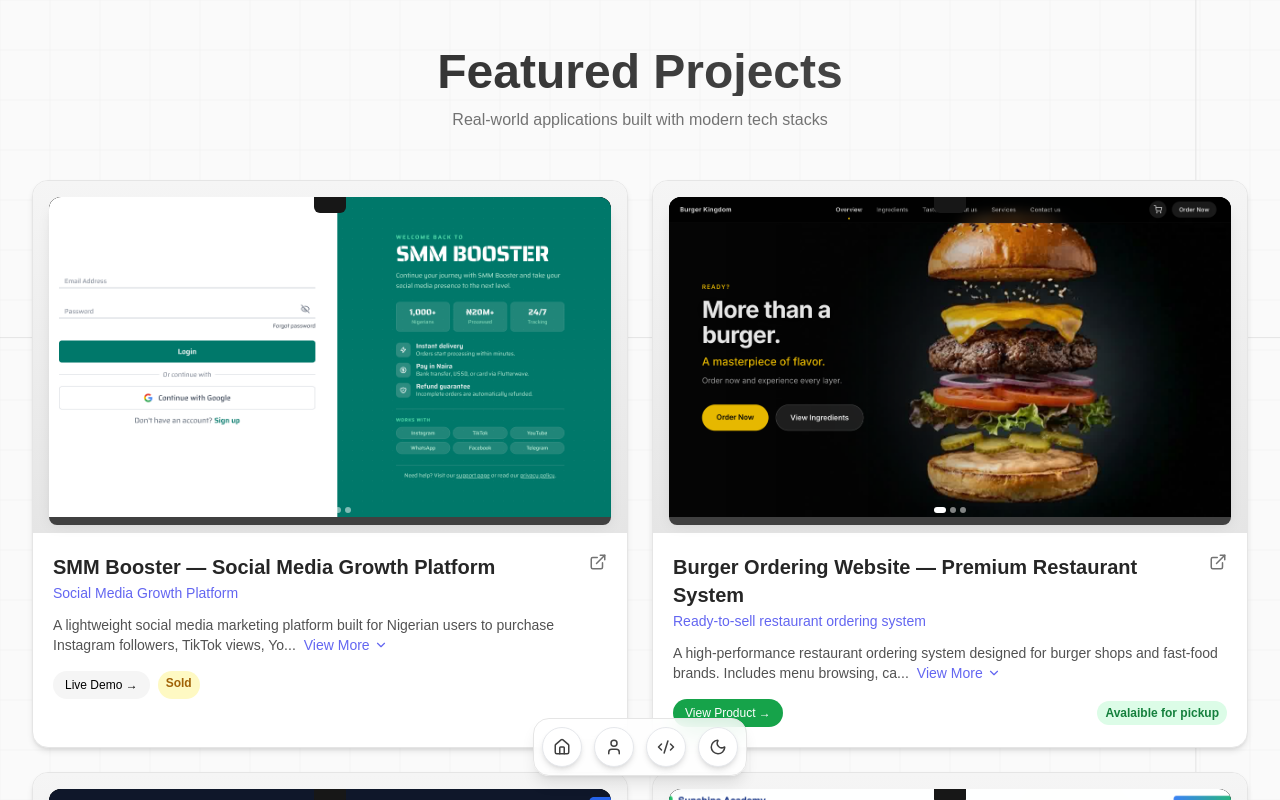
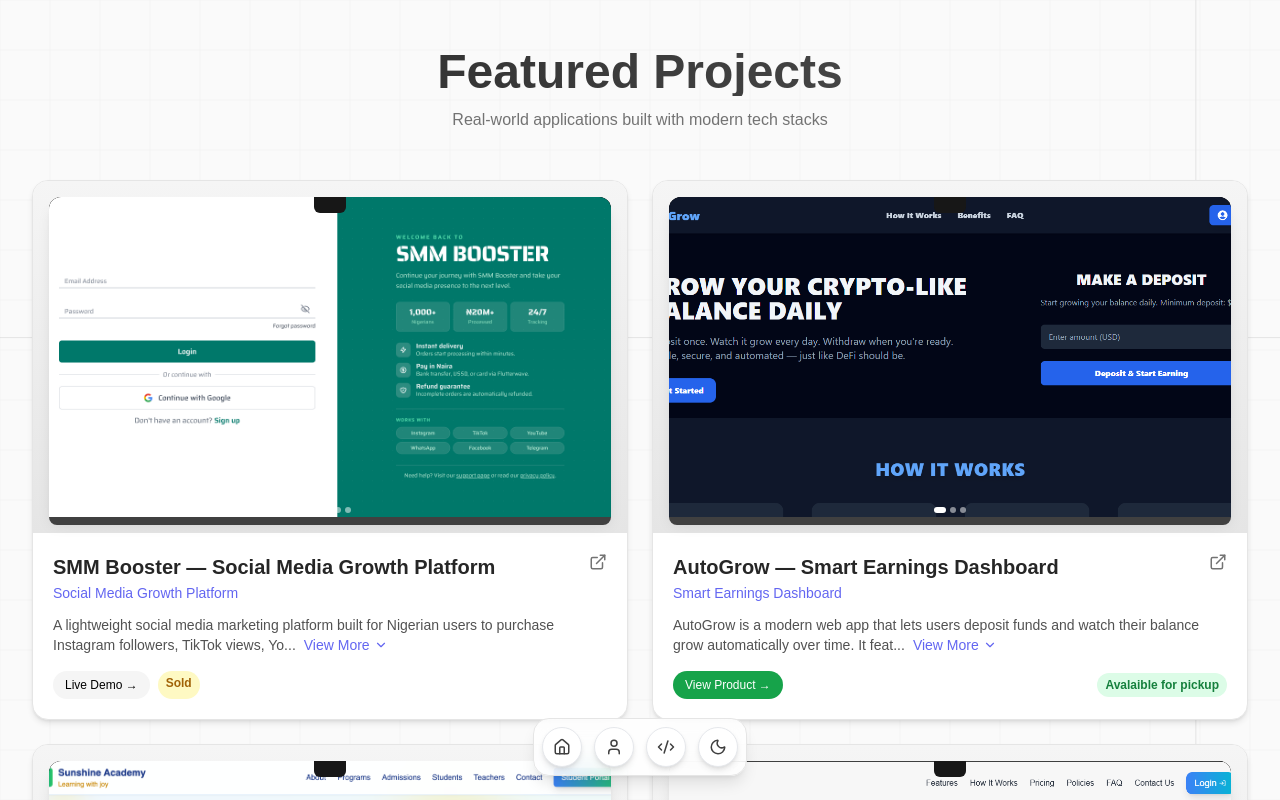
Before and after one commit to prospersamuel/My_Portfolio, a React (Vite) app: page /projects in a window 1280 px wide. Shown: the top 800 px of the page. Built offline with nearby package versions, Linux system fonts and the light colour scheme; what @midudev/tailwind-animations would draw is missing.

Commit message:
Comment out unused burger images and project details for cleaner code

```diff
--- a/src/pages/Project/Project.jsx
+++ b/src/pages/Project/Project.jsx
@@ -24,9 +24,9 @@
 import smmboosterOrder from '../../assets/Projectimages/SMM-booster/smmbooster-order.png';
 
 // import burgerHome from '../../assets/Projectimages/BurgerWebsite/burger-website-home.png';
-import burgerHome2 from '../../assets/Projectimages/BurgerWebsite/burgerhomesecond.png';
-import burgerOrderPage from '../../assets/Projectimages/BurgerWebsite/burger-order-page.png';
-import burgercheckout from '../../assets/Projectimages/BurgerWebsite/burgercheckout.png';
+// import burgerHome2 from '../../assets/Projectimages/BurgerWebsite/burgerhomesecond.png';
+// import burgerOrderPage from '../../assets/Projectimages/BurgerWebsite/burger-order-page.png';
+// import burgercheckout from '../../assets/Projectimages/BurgerWebsite/burgercheckout.png';
 
 import { ChevronLeft, ChevronRight, ChevronDown, ChevronUp, ExternalLink } from 'lucide-react';
 import { useApp } from "../../context/Appcontext";
@@ -142,22 +142,22 @@
       status: "sold"
     },
 
-        {
-  id: 1,
-  title: "Burger Ordering Website — Premium Restaurant System",
-  tagline: "Ready-to-sell restaurant ordering system",
-  description:
-    "A high-performance restaurant ordering system designed for burger shops and fast-food brands. Includes menu browsing, cart system, checkout flow, and mobile-first UX optimized for conversions. Built to help restaurants take orders online without relying on WhatsApp or phone calls.",
-  link: "https://burger-website-neon.vercel.app/",
-  highlights: [
-    "Fully responsive online ordering system",
-    "Cart + checkout flow optimized for speed",
-    "Restaurant-ready UI with premium animations",
-    "Can be rebranded for any food business",
-  ],
-  images: [ burgerHome2, burgerOrderPage, burgercheckout],
-  status: "Available for purchase",
-},
+//         {
+//   id: 1,
+//   title: "Burger Ordering Website — Premium Restaurant System",
+//   tagline: "Ready-to-sell restaurant ordering system",
+//   description:
+//     "A high-performance restaurant ordering system designed for burger shops and fast-food brands. Includes menu browsing, cart system, checkout flow, and mobile-first UX optimized for conversions. Built to help restaurants take orders online without relying on WhatsApp or phone calls.",
+//   link: "https://burger-website-neon.vercel.app/",
+//   highlights: [
+//     "Fully responsive online ordering system",
+//     "Cart + checkout flow optimized for speed",
+//     "Restaurant-ready UI with premium animations",
+//     "Can be rebranded for any food business",
+//   ],
+//   images: [burgerHome, burgerHome2, burgerOrderPage, burgercheckout],
+//   status: "Available for purchase",
+// },
 
     {
       id: 2,
```
